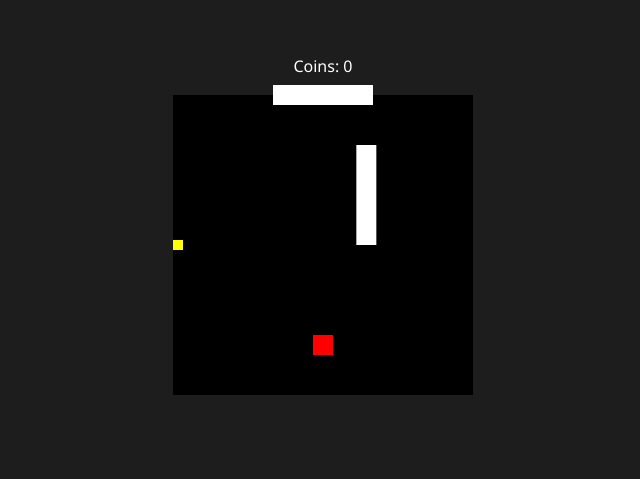
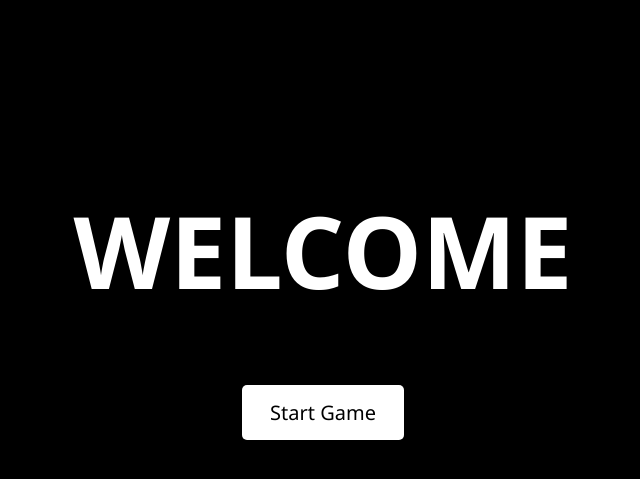
Before and after one commit to MateoDGaleano/js-game-demo, a plain HTML site: page index.html in a window 1280 px wide. Shown: the part 123-602 px from the top of the page, without its empty margins (317-957 px from the left). Drawn offline with Linux system fonts and the light colour scheme.

Commit message:
Add files via upload

```diff
--- a/index.css
+++ b/index.css
@@ -5,9 +5,18 @@ body {
     height: 90vh;
     justify-content: center; /* Centrar horizontalmente */
     align-items: center;     /* Centrar verticalmente */
-    background-color: rgb(29, 29, 29);
+    background: linear-gradient(270deg, #0ba079, #1b76d1);
+    background-size: 400% 400%;
     z-index: 1;
+    animation: gradient 7s infinite linear;
 }
+
+@keyframes gradient {
+    0%{background-position:0% 50%}
+    50%{background-position:100% 50%}
+    100%{background-position:0% 50%}
+}
+
 
 /* Board */
 #board {
@@ -28,12 +37,12 @@ body {
     width:20px;
     height: 20px;
     z-index: 3;
-    top: 140px;
+    top: 40px;
     left: 240px;
 }
 
 
-
+/* Bones */
 #bone {
     position: relative;
     background-color: white;
@@ -41,9 +50,9 @@ body {
     height: 100px;
     border: 0px;
     margin: 0px;
-    top: 0px;
-    left: -140px;
-    animation: move-right 1.5s infinite linear 1s;
+    top: 70px;
+    left: -0px;
+    animation: move-right 1.5s infinite linear 2s;
 }
 
 @keyframes move-right{
@@ -59,11 +68,11 @@ body {
     height: 100px;
     border: 0px;
     margin: 0px;
-    top: -190px;
+    top: -140px;
     box-sizing: border-box;
-    left: 0px;
+    left: 150px;
     rotate: 90deg;
-    animation: move-down 2s infinite linear 1s;
+    animation: move-down 2s infinite linear 2s;
     animation-composition: add;
 }
 
@@ -73,6 +82,7 @@ body {
     100% {transform: translateX(-0px) rotate(360deg);}
 }
 
+/* Coins */
 #coin {
     position: absolute;
     background-color:yellow;
@@ -90,3 +100,65 @@ body {
     top: -40px;
     font-family:'Segoe UI', Tahoma, Geneva, Verdana, sans-serif;
 }
+
+#startScreen, #endScreen{
+    position: absolute;
+    font-family: 'Segoe UI', Tahoma, Geneva, Verdana, sans-serif;
+    font-size: 50px;
+    top: 0;
+    left: 0;
+    width: 100%;
+    height: 100%;
+    background-color: black;
+    color: white;
+    display: flex;
+    justify-content: center;
+    align-items: center;
+    flex-direction: column;
+    z-index: 11;
+}
+
+#endScreen {
+    position: absolute;
+    font-family: 'Segoe UI', Tahoma, Geneva, Verdana, sans-serif;
+    font-size: 50px;
+    top: 0;
+    left: 0;
+    width: 100%;
+    height: 100%;
+    background-color: black;
+    color: white;
+    display: flex;
+    justify-content: center;
+    align-items: center;
+    flex-direction: column;
+    z-index: 10;
+}
+
+.button {
+    border: none;
+    color: rgb(0, 0, 0);
+    font-family: 'Segoe UI', Tahoma, Geneva, Verdana, sans-serif;
+    font-size: 20px;
+    padding: 14px 28px;
+    cursor: pointer;
+    border-radius: 5px;
+    background-color: rgb(255, 255, 255);
+}
+
+#controls {
+    display: flex;
+    justify-content: center;
+    gap: 10px;
+    margin-top: 10px;
+}
+
+.phoneButton {
+    padding: 10px;
+    font-size: 16px;
+    cursor: pointer;
+}
+
+canvas {
+    display: block;
+}
--- a/index.html
+++ b/index.html
@@ -26,6 +26,18 @@
 </head>
 
 <body>
+
+
+    <div id="startScreen">
+        <h1>WELCOME</h1>
+        <button class="button" onclick="startGame()">Start Game</button>
+    </div>
+
+    <div id="endScreen">
+        <h1>YOU LOSE</h1>
+        <button class="button" onclick="startGame()">Try Again</button>
+    </div>
+
     <!--Board-->
     <div id="board">
 
@@ -43,11 +55,7 @@
 
         <div id="coinCounter">Coins: 0</div>
         <!--Time-->
-
     </div>
-
-
-
 
 
 </body>
--- a/index.js
+++ b/index.js
@@ -8,10 +8,6 @@ let player = document.getElementById('player'); //Referencia al elemento player
 let board = document.getElementById('board'); //Referencia al elemento board
 
 //Bones//
-let xBone = -140;
-let yBone = 0;
-let xBone2 = 0;
-let yBone2 = -190;
 let bone = document.getElementById('bone'); //Referencia al elemento bone
 let bone2 = document.getElementById('bone2');
 
@@ -90,21 +86,27 @@ function updatePosition(){
 
     // Función para reiniciar el juego
     function resetGame() {
-        x = 140;
+        x = 40;
         y = 240;
 
         player.style.left = x + 'px';
         player.style.top = y + 'px';
 
-        xBone2 = 0;
-        yBone2 = -200;
+        xBone2 = 150;
+        yBone2 = -140;
 
         bone2.style.left = xBone2 + 'px';
         bone2.style.top = yBone2 + 'px';
 
-        coinCounterElement.textContent = 'Coins: ' + '0'
+        coinCounter = -1;
+        coinCounterElement.textContent = 'Coins: ' + coinCounter;
+        showTryAgainScreen();
 
-        alert("¡You lose.");
+    }
+
+    function showTryAgainScreen() {
+        board.style.display = 'none';
+        document.getElementById('endScreen').style.display = 'flex';
     }
 
     // Función para contar la moneda
@@ -139,6 +141,14 @@ function updatePosition(){
 
     setInterval(updatePosition, 1000 / 60);
 
+    function startGame() {
+        document.getElementById('startScreen').style.display = 'none';
+        document.getElementById('endScreen').style.display = 'none';
+        board.style.display = 'block';
+    }
 
 
-window.onload = startAutoMove;
+    window.onload = function() {
+        document.getElementById('startScreen').style.display = 'flex';
+        document.getElementById('body').style.display = 'flex';
+    };
```
